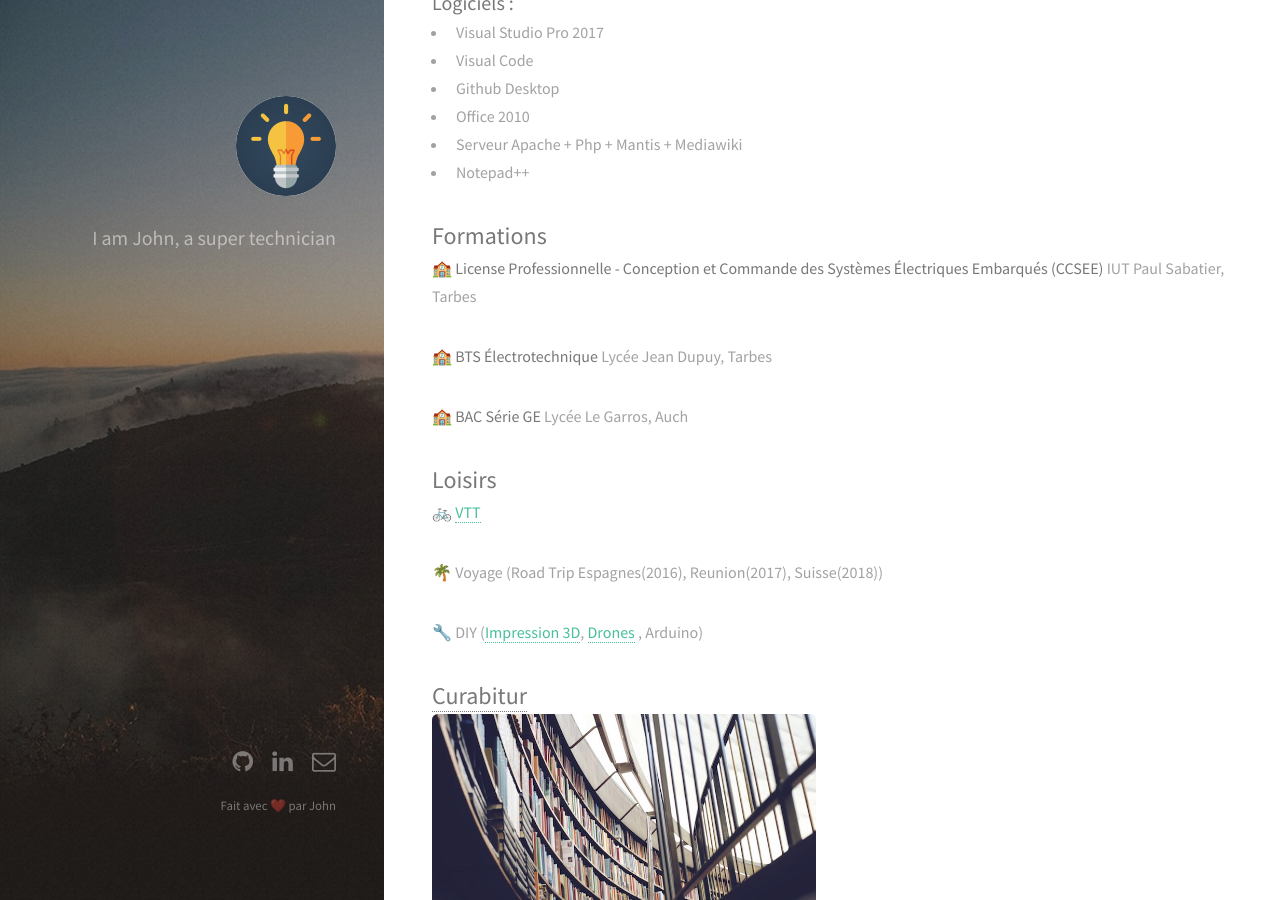
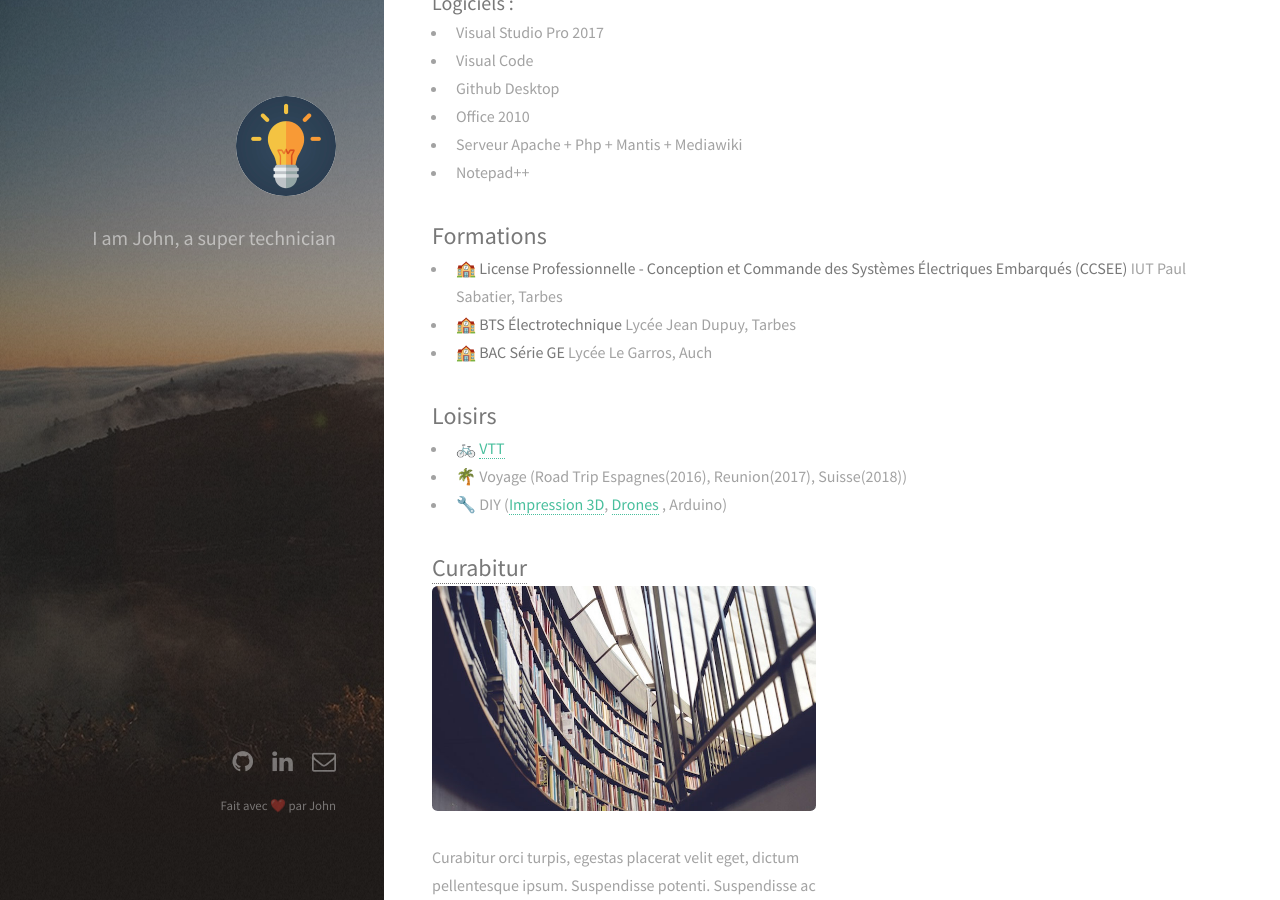
Before and after one commit to jonathan-masson/jonathan-masson.github.io, a Jekyll site: the page built from _posts/2018-09-01-resume.md, in a window 1280 px wide and 900 px high, scrolled down 1334 px. Built offline with Jekyll 4.4.1, drawn with Linux system fonts in a browser that asks for light colours; nearby versions of some CDN libraries; emoji names are drawn with the system emoji font; our own code applies the rules of GitHub Pages for plain Markdown files.

```diff
--- a/_posts/2018-09-01-resume.md
+++ b/_posts/2018-09-01-resume.md
@@ -55,18 +55,14 @@ date:2018-09-01
 * Notepad++
 
 ## Formations
-:school: **License Professionnelle - Conception et Commande des Systèmes Électriques Embarqués (CCSEE)**
+- :school: **License Professionnelle - Conception et Commande des Systèmes Électriques Embarqués (CCSEE)**
 IUT Paul Sabatier, Tarbes
-
-:school: **BTS Électrotechnique**
+- :school: **BTS Électrotechnique**
 Lycée Jean Dupuy, Tarbes
-
-:school: **BAC Série GE**
+- :school: **BAC Série GE**
 Lycée Le Garros, Auch
 
 ## Loisirs
-:bike: [VTT](vtt.md)
-
-:palm_tree: Voyage (Road Trip Espagnes(2016), Reunion(2017), Suisse(2018))
-
-:wrench: DIY ([Impression 3D](imprimande3d), [Drones](drones.md) , Arduino)
+- :bike: [VTT](vtt.md)
+- :palm_tree: Voyage (Road Trip Espagnes(2016), Reunion(2017), Suisse(2018))
+- :wrench: DIY ([Impression 3D](imprimande3d), [Drones](drones.md) , Arduino)
```
